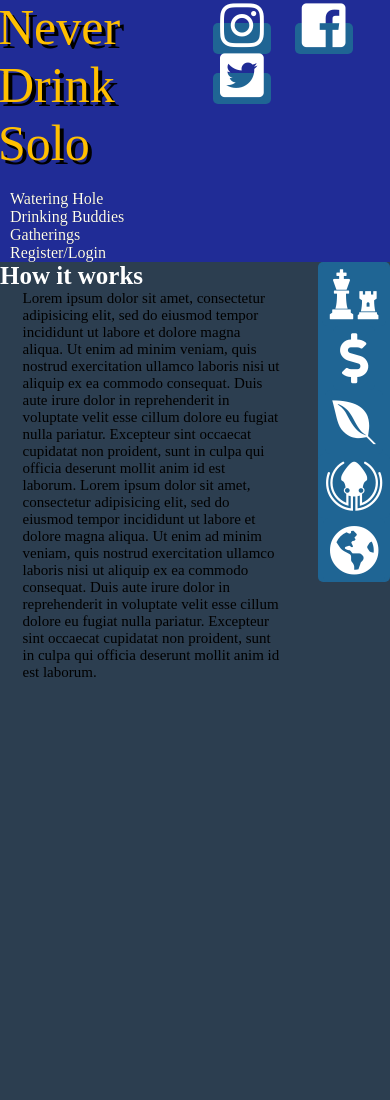
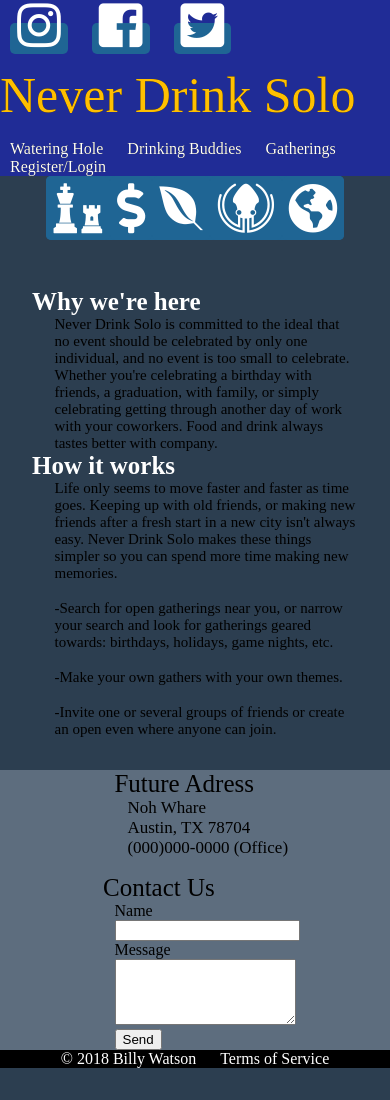
Before and after one commit to BillyJW/checkpoint, a plain HTML site: page checkpoint-2/index.html in a window 390 px wide. Shown: the top 1100 px of the page. After the commit the page ends 1068 px from the top, so only its background shows below. Drawn offline with Linux system fonts and the light colour scheme; some packages are replaced by stand-ins of ours; a web font is replaced by a local one.

Commit message:
added @media, added js to automatically change copyright date, added real about paragraghs

```diff
--- a/checkpoint-2/css/style.css
+++ b/checkpoint-2/css/style.css
@@ -12,10 +12,10 @@ body {
   display: grid;
   grid-gap: 1em;
   /* grid-auto-rows: minmax(100px, auto); */
-  grid-template-columns: 1fr 1fr;
+  grid-template-columns: 3fr 1fr;
   grid-template-areas:
   "head social"
-  "nav .";
+  "nav nav";
 }
 
 .logo {
@@ -71,7 +71,7 @@ li {
   display: grid;
   grid-gap: 1em;
   /* grid-auto-rows: minmax(100px, auto); */
-  grid-template-columns: 18fr 3fr 2fr;
+  grid-template-columns: 13fr 8fr 2fr;
   grid-template-areas:
   "welcome . aside"
   "welcome . aside";
@@ -79,7 +79,8 @@ li {
 
 .welcome {
   grid-area: welcome;
-  height: 1000px;
+  /* height: 1000px; */
+  margin: 2em;
 }
 
 .contain {
@@ -154,11 +155,18 @@ h3 {
   display: grid;
   grid-gap: 1em;
   /* grid-auto-rows: minmax(100px, auto); */
-  grid-template-columns: 1fr 1fr;
+  grid-template-columns: 1fr 2fr 2fr 1fr;
   grid-template-areas:
-  "welcome . quick"
-  "welcome . quick";
-  justify-content: space-around;
+  ". adress contact. ";
+  justify-items: center;
+}
+
+.adress {
+  grid-area: adress;
+}
+
+.contact {
+  grid-area: contact;
 }
 
 .title {
@@ -180,11 +188,70 @@ h3 {
 }
 
 footer {
-  /* background-color: #4e1f94; */
+  background-color: #000000;
   color: #ffffff;
   display: flex;
   justify-content: center;
   font-family: 'Eczar', serif;
 }
 
+@media (max-width:768px) {
+  #top {
+    display: grid;
+    grid-template-columns: 3fr 1fr;
+    grid-template-areas:
+    "head social"
+    "nav social";
+    height: 200px;
+  }
+  .social {
+    grid-area: social;
+    display: flex;
+    justify-content: center;
+    flex-direction: column;
+  }
+}
+
+@media (max-width:576px) {
+  #top {
+    display: grid;
+    grid-template-columns: 1fr;
+    grid-template-areas:
+    "social"
+    "head"
+    "nav";
+    height: auto;
+  }
+  #mid {
+    display: grid;
+    grid-gap: 1em;
+    /* grid-auto-rows: minmax(100px, auto); */
+    grid-template-columns: 1fr;
+    grid-template-areas:
+    "aside"
+    "welcome";
+  }
+  .quick {
+    display: flex;
+    flex-direction: row;
+  }
+  .contain {
+    grid-area: contain;
+    position: relative;
+  }
+  aside {
+    grid-area: aside;
+    display: flex;
+    justify-content: center;
+  }
+  #bot {
+    display: grid;
+    grid-template-columns: 1fr 2fr 1fr;
+    grid-template-areas:
+    ". adress ."
+    ". contact .";
+    justify-items: center;
+  }
+}
+
 /* remember to remove obsolete code per shelby */
--- a/checkpoint-2/index.html
+++ b/checkpoint-2/index.html
@@ -72,22 +72,32 @@
       <div class="welcome">
 
 
+        <h2>Why we're here</h2>
+
+        <h3>Never Drink Solo is committed to the ideal
+        that no event should be celebrated by only one
+        individual, and no event is too small to celebrate. Whether you're
+        celebrating a birthday with friends, a graduation,
+        with family, or simply celebrating getting through another day of
+        work with your coworkers. Food and drink always tastes better with
+        company.</h3>
+
         <h2>How it works</h2>
 
-        <h3>Lorem ipsum dolor sit amet, consectetur adipisicing elit, sed do
-        eiusmod tempor incididunt ut labore et dolore magna aliqua. Ut enim ad
-         minim veniam, quis nostrud exercitation ullamco laboris nisi ut
-         aliquip ex ea commodo consequat. Duis aute irure dolor in
-         reprehenderit in voluptate velit esse cillum dolore eu fugiat nulla
-         pariatur. Excepteur sint occaecat cupidatat non proident, sunt in
-         culpa qui officia deserunt mollit anim id est laborum. Lorem ipsum
-         dolor sit amet, consectetur adipisicing elit, sed do eiusmod tempor
-         incididunt ut labore et dolore magna aliqua. Ut enim ad minim veniam,
-          quis nostrud exercitation ullamco laboris nisi ut aliquip ex ea
-          commodo consequat. Duis aute irure dolor in reprehenderit in
-          voluptate velit esse cillum dolore eu fugiat nulla pariatur.
-          Excepteur sint occaecat cupidatat non proident, sunt in culpa qui
-          officia deserunt mollit anim id est laborum.</h3>
+        <h3>Life only seems to move faster and faster as time goes.
+        Keeping up with old friends, or making new friends after
+        a fresh start in a new city isn't always easy. Never Drink Solo
+        makes these things simpler so you can spend more time making
+        new memories.</h3>
+        <br />
+        <h3>-Search for open gatherings near you, or narrow
+        your search and look for gatherings geared towards: birthdays,
+        holidays, game nights, etc. </h3>
+        <br />
+        <h3>-Make your own gathers with your own themes. </h3>
+        <br />
+        <h3>-Invite one or several groups of friends or create an open
+        even where anyone can join. </h3>
 
          <!-- <img class="four" src="imgs/four.jpg" alt="four clear glasses together" /> -->
 
@@ -156,7 +166,7 @@
     <ul>
 
       <li class="copyright">
-        Copyright © 2018 Billy Watson
+        © <span id="printed-year"></span> Billy Watson
       </li>
       <li class="terms">
         <a href="">Terms of Service</a>
@@ -167,4 +177,6 @@
   </footer>
 
   </body>
+  <script src="https://maps.googleapis.com/maps/api/js?key=YOUR_KEY&callback=myMap"></script>
+  <script src="js/javascript.js"></script>
 </html>
--- /dev/null
+++ b/checkpoint-2/js/javascript.js
@@ -0,0 +1,3 @@
+var currentYear = new Date().getFullYear();
+document.getElementById("printed-year").innerHTML = currentYear;
+//maintains current year on copyright
```
Also changed, not shown: 2 other files.
